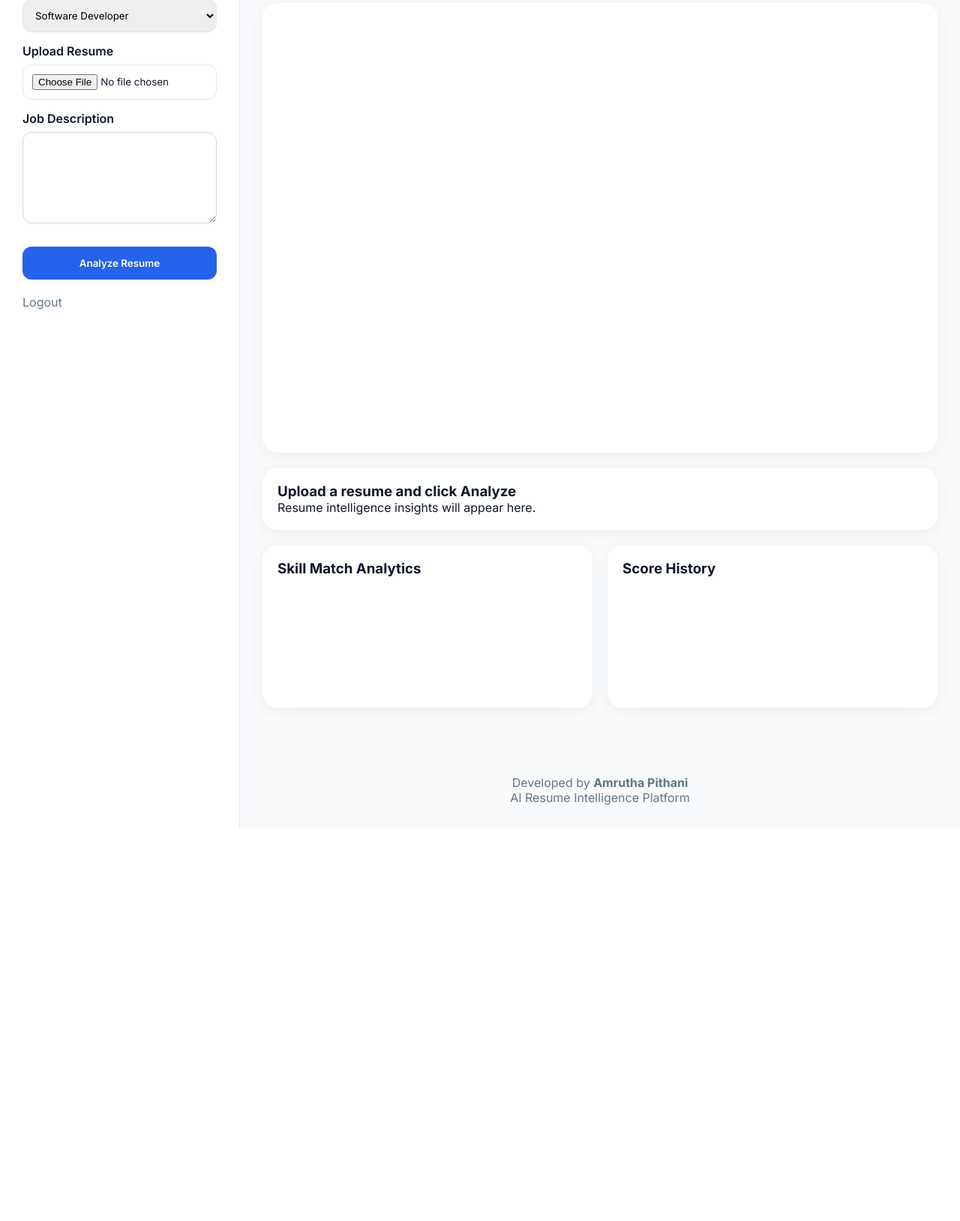
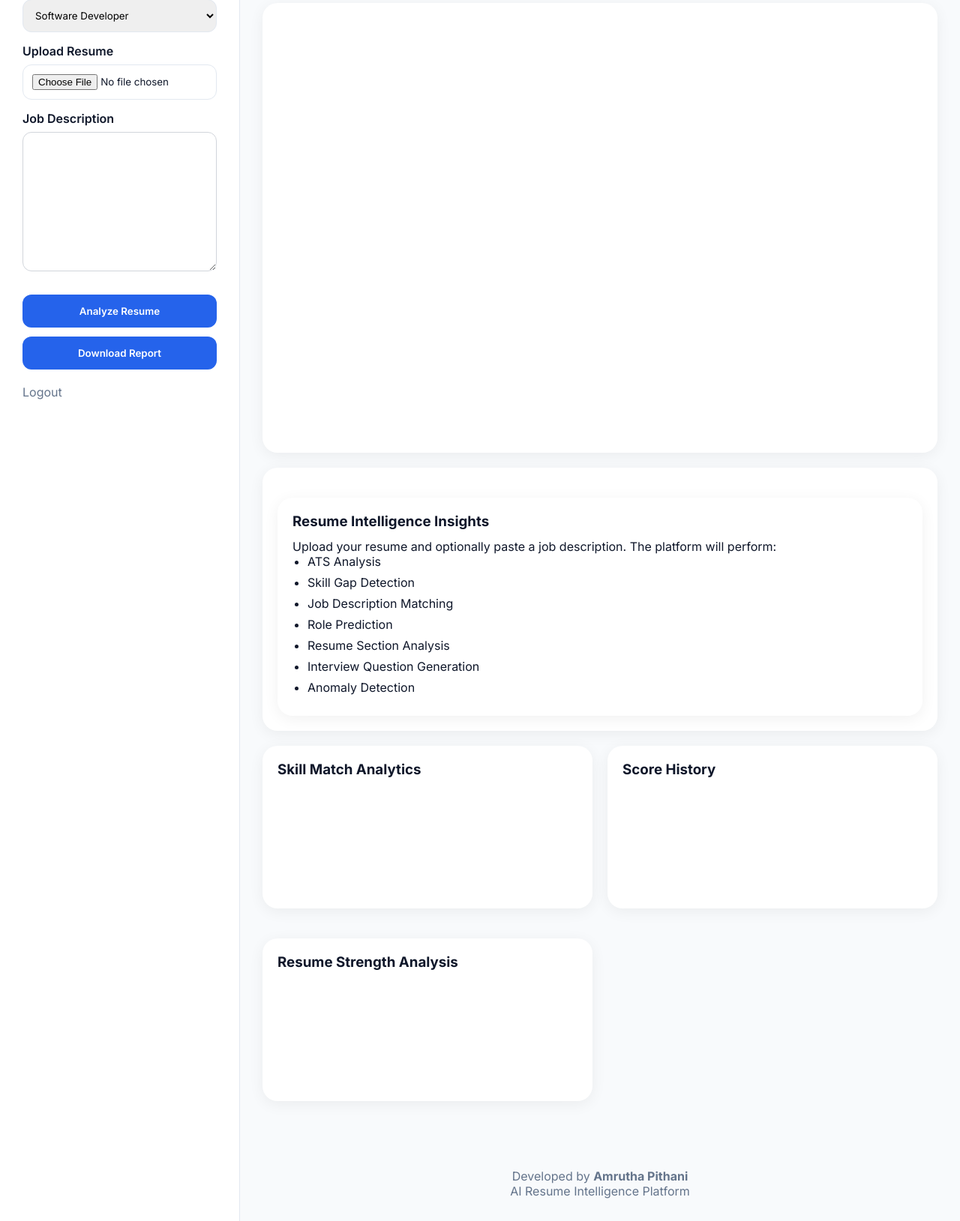
Before and after one commit to AmruthaPithani/smart-ai-resume-analyzer, a Flask app: page / in a window 1280 px wide. Shown: the part 277-1906 px from the top of the page at 75% size. Before the commit the page ends 1381 px from the top, so only its background shows below. Run offline with Flask 3, Linux system fonts and the light colour scheme; the visitor is signed in with stand-in values (Sample User, id 1); data that the repository does not hold is empty; a map, chart or similar area stays blank.

Commit message:
Update index.html

```diff
--- a/templates/index.html
+++ b/templates/index.html
@@ -82,7 +82,7 @@ href="{{ url_for('static', filename='style.css') }}">
         <label style="margin-top:15px;display:block;">Job Description</label>
         <textarea
             id="jobDescription"
-            rows="6"
+            rows="10"
             placeholder="Paste job description here..."
             style="
             width:100%;
@@ -95,7 +95,7 @@ href="{{ url_for('static', filename='style.css') }}">
 
             </textarea>
         <button onclick="analyzeResume()">Analyze Resume</button>
-
+        <button onclick="downloadReport()">Download Report</button>
 
         <br><br>
 
@@ -163,16 +163,23 @@ href="{{ url_for('static', filename='style.css') }}">
         <!-- RESULTS -->
 
         <div id="output" class="output">
-
-            <h3>
-                Upload a resume and click Analyze
-            </h3>
-
-            <p>
-                Resume intelligence insights
-                will appear here.
-            </p>
-
+            <div class="result-card">
+                <h3>
+                    Resume Intelligence Insights
+                </h3>
+                <p>Upload your resume and optionally paste a job description.
+                    The platform will perform:
+                </p>
+                <ul>
+                    <li>ATS Analysis</li>
+                    <li>Skill Gap Detection</li>
+                    <li>Job Description Matching</li>
+                    <li>Role Prediction</li>
+                    <li>Resume Section Analysis</li>
+                    <li>Interview Question Generation</li>
+                    <li>Anomaly Detection</li>
+                </ul>
+            </div>
         </div>
 
         <!-- ANALYTICS -->
@@ -197,6 +204,12 @@ href="{{ url_for('static', filename='style.css') }}">
 
                 <canvas id="historyChart"></canvas>
 
+            </div>
+            <div class="chart-card">
+                <h3>
+                    Resume Strength Analysis
+                </h3>
+                <canvas id="radarChart"></canvas>
             </div>
 
         </div>
```
